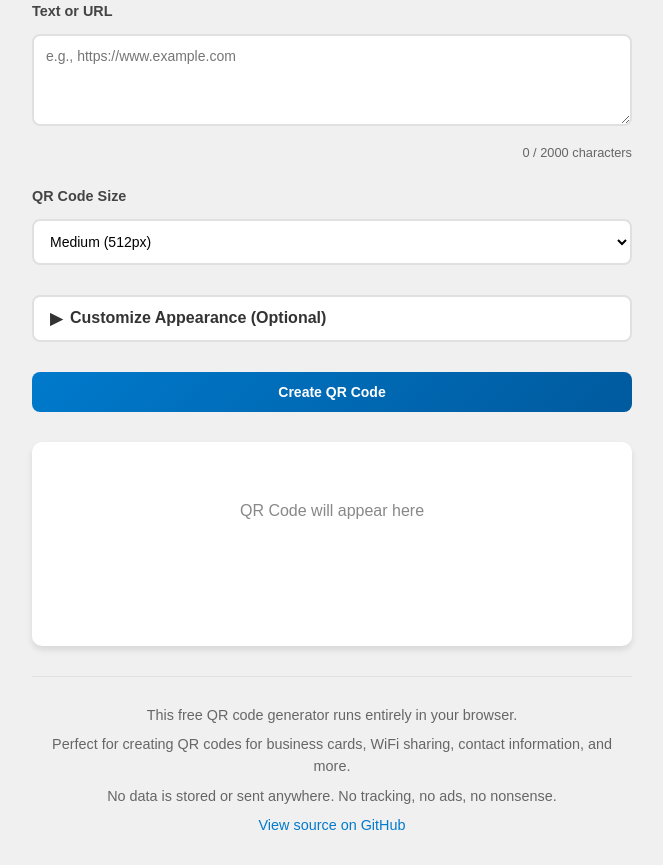
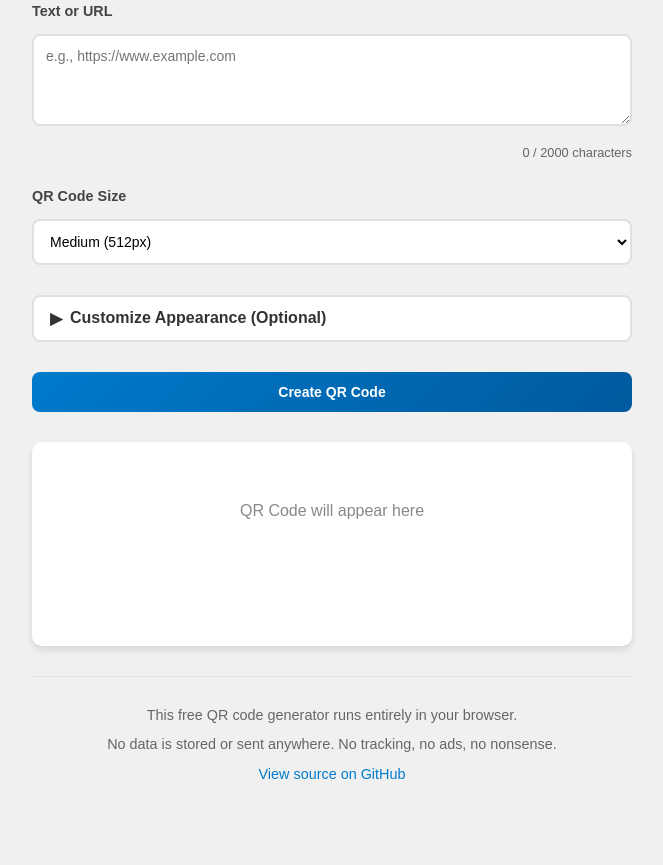
Before and after one commit to timoheimonen/qrturbo, a plain HTML site: page index.html in a window 1280 px wide. Shown: the part 280-1145 px from the top of the page, without its empty margins (308-971 px from the left). After the commit the page ends 1094 px from the top, so only its background shows below. Drawn offline with Linux system fonts and the light colour scheme.

Commit message:
Modify: Footer texts

```diff
--- a/index.html
+++ b/index.html
@@ -322,7 +322,6 @@
     <!-- Footer / Info Section -->
     <footer style="font-size: 0.9em; color: #666; margin-top: 30px;">
         <p>This free QR code generator runs entirely in your browser.</p>
-        <p>Perfect for creating QR codes for business cards, WiFi sharing, contact information, and more.</p>
         <p>No data is stored or sent anywhere. No tracking, no ads, no nonsense.</p>
         <p><a href="https://github.com/timoheimonen/qrturbo" target="_blank" style="color: #007acc;">View source on
                 GitHub</a></p>
```
